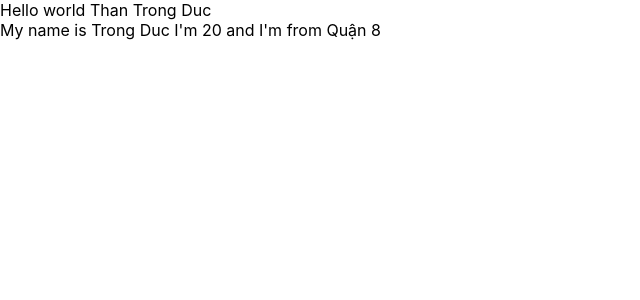
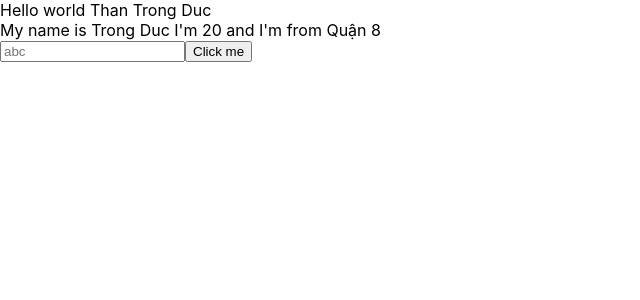
Before and after one commit to ductt7575/react-hook, a React (Create React App) app: page / in a window 1280 px wide. Shown: the top 300 px of the page, without its empty margins (0-640 px from the left). Built offline with nearby package versions, Linux system fonts and the light colour scheme.

Commit message:
Handle Event in React

```diff
--- a/src/components/MyComponent.js
+++ b/src/components/MyComponent.js
@@ -7,11 +7,26 @@ class MyComponent extends React.Component {
         age: 20,
     };
 
+    handleChange(event) {
+        this.setState({
+            name: event.target.value,
+        });
+    }
+
+    handleSubmit(event) {
+        event.preventDefault();
+        console.log(this.state);
+    }
+
     //JSX: cho phép viết js bên trong code html
     render() {
         return (
             <div>
                 My name is {this.state.name} I'm {this.state.age} and I'm from {this.state.address}
+                <form onSubmit={(event) => this.handleSubmit(event)}>
+                    <input onChange={(event) => this.handleChange(event)} placeholder="abc" id="input-form" />
+                    <button>Click me</button>
+                </form>
             </div>
         );
     }
```
